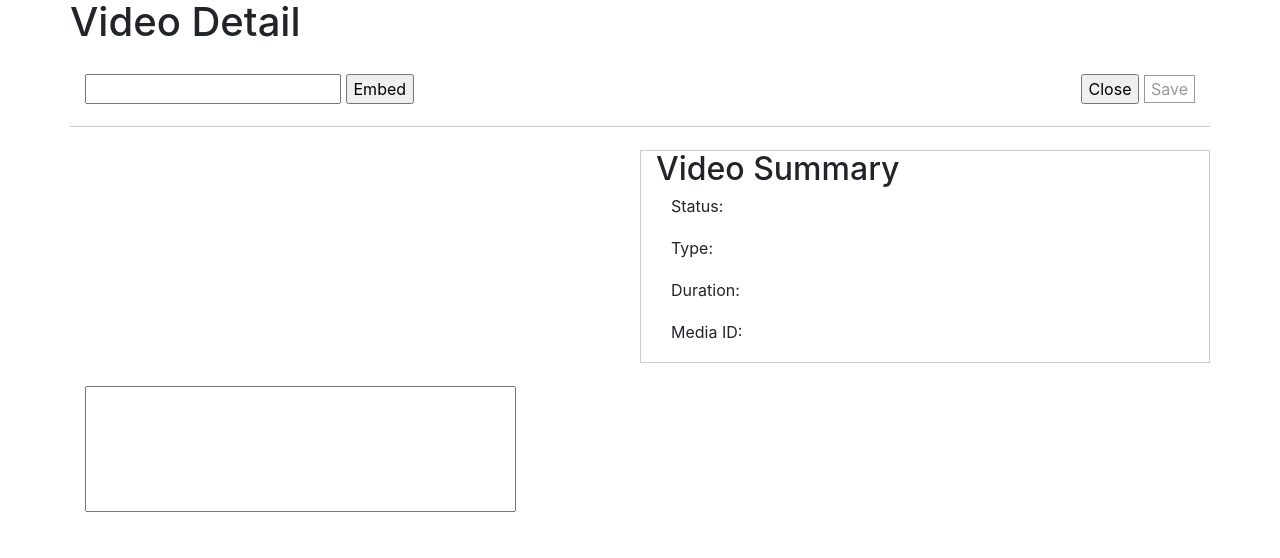
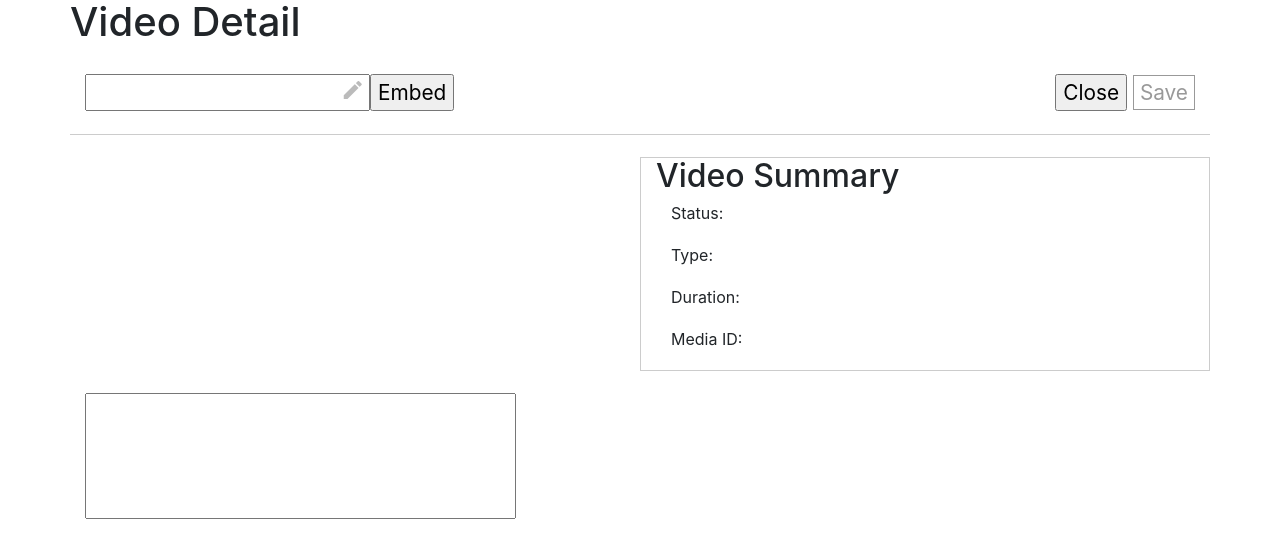
Before and after one commit to mauritt/jw_cms, a Django app: template JW_CMS/templates/videoDetails.html in a window 1280 px wide. Shown: the top 558 px of the page. Run offline with Django 3.2, Linux system fonts and the light colour scheme; the template is opened without the code that fills it, so the values that code supplies are empty; some libraries are stand-ins or nearby versions.

Commit message:
Added 'mode_edit' icon to title field

```diff
--- a/JW_CMS/static/css/base.css
+++ b/JW_CMS/static/css/base.css
@@ -114,12 +114,23 @@ textarea{
 }
 
 
-/*
-#detailsForm input{
-    font-size: 2em;
+#titleField input{
+    width: 100%;
+    position:absolute;
+    z-index: -1;
+    margin-right: 0;
+    padding-left: 10px;
+
 }
 
-#videoEmbed{
-    width: 50%;
-    float: left;
+#titleField i{
+    position: absolute;
+    left:95%;
+    color: #BBBBBB;
+    margin-top:1.5%;
 }
+
+
+#formHeader{
+    font-size: 1.3em;
+}
--- a/JW_CMS/templates/videoDetails.html
+++ b/JW_CMS/templates/videoDetails.html
@@ -18,7 +18,7 @@
 
 
     <div class="row" id="formHeader">
-    <div class="col-md-12">
+        <div class="col-md-3" id="titleField">
             <input
                     id="{{ video.title }}"
                     class= "editable"
@@ -27,6 +27,9 @@
                     value = "{{ video.title }}"
                     onfocusout="activateSave()"
                     >
+            <i class="material-icons" style="position: absolute; left:95%; margin-right: 0">mode_edit</i>
+        </div>
+        <div class="col-md-9">
             <button>Embed</button>
             <div id="saveButtons">
                 <button>Close</button>
```
Lines whose indentation alone changed are shown as unchanged.
